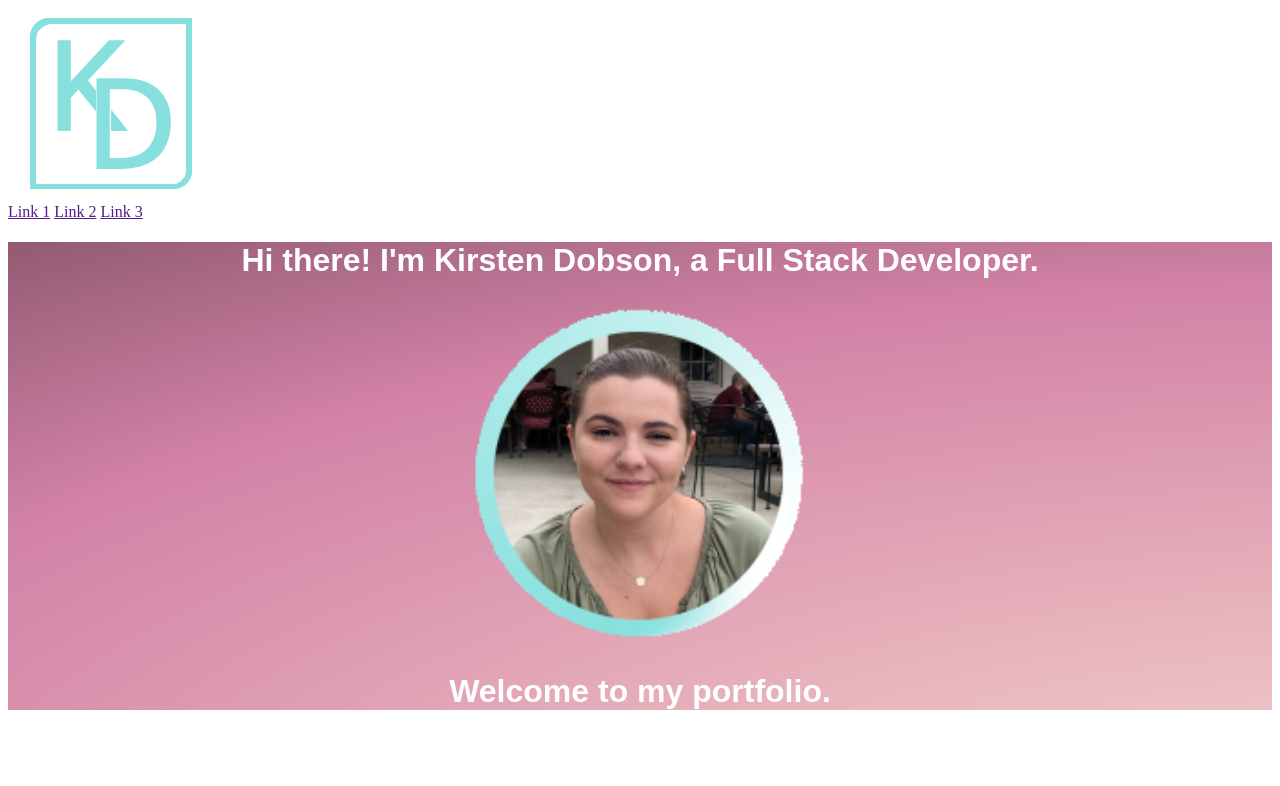
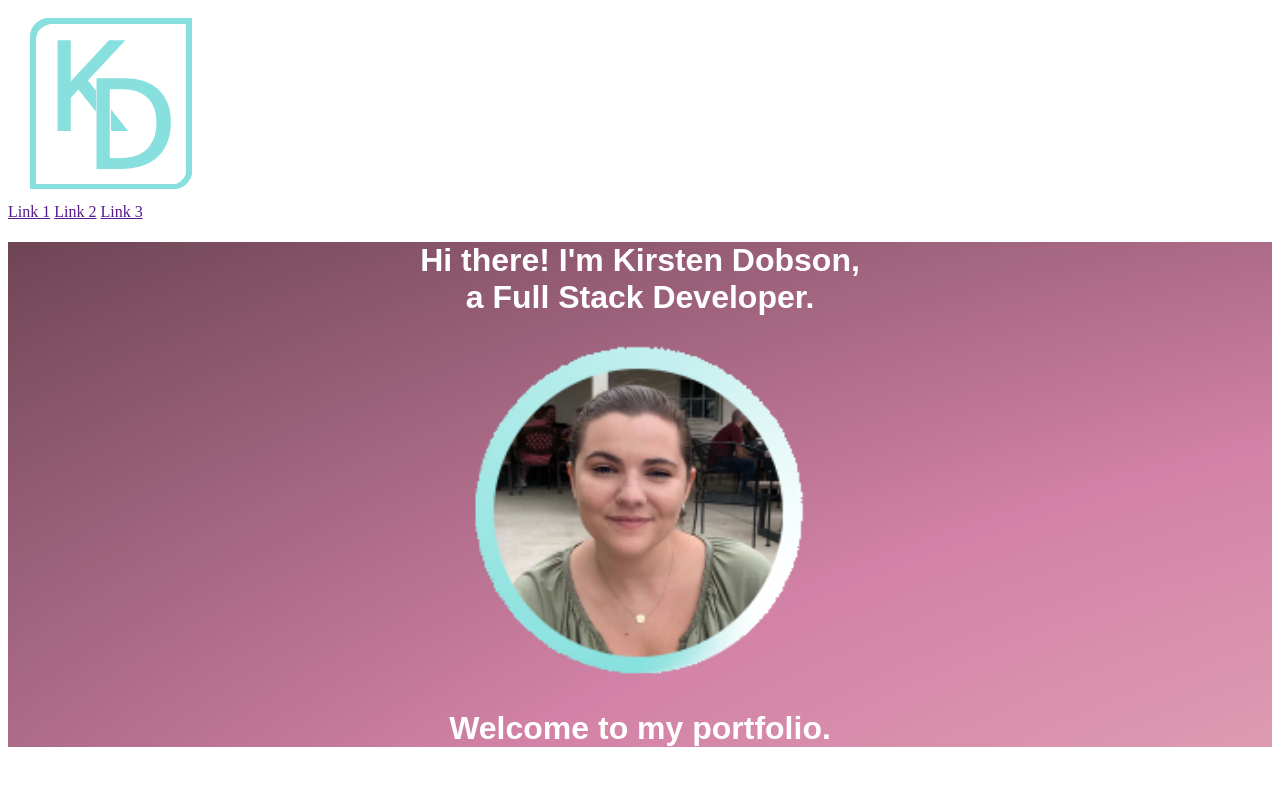
Before and after one commit to kirstendobson/kdobson_portfolio, a Django app: page / in a window 1280 px wide. Shown: the top 786 px of the page. Run offline with Django 3.2, Linux system fonts and the light colour scheme.

Commit message:
Update style.css

```diff
--- a/portfolio_app/static/css/style.css
+++ b/portfolio_app/static/css/style.css
@@ -1,8 +1,7 @@
 #main {
     text-align: center;
-    background: radial-gradient(farthest-corner at 100% 100%, #F5E3E0, #E8B4BC, #D282A6, #6E4555, #3A3238);
+    background: radial-gradient(farthest-corner at 100% 100%, #F5E3E0, #E8B4BC, #D282A6, #6E4555);
     background-size: 200% 200%;
-    animation-name: gradient;
     animation-duration: 2s;
     animation-timing-function: ease;
     animation-iteration-count: infinite;
--- a/portfolio_app/templates/index.html
+++ b/portfolio_app/templates/index.html
@@ -9,7 +9,7 @@
 </head>
 <body>
     <div id="wrapper">
-        <div class="nav">
+        <div id="nav">
             <div id="nav_left">
                 <img src="{% static 'img/logo.png' %}" alt="Logo">
             </div>
@@ -20,7 +20,7 @@
             </div>
         </div>
         <div id="main">
-            <h1>Hi there! I'm Kirsten Dobson, a Full Stack Developer.</h1>
+            <h1>Hi there! I'm Kirsten Dobson, <br> a Full Stack Developer.</h1>
             <img src="{% static 'img/circle.png' %}" alt="">
             <h1>Welcome to my portfolio.</h1>
         </div>
```
